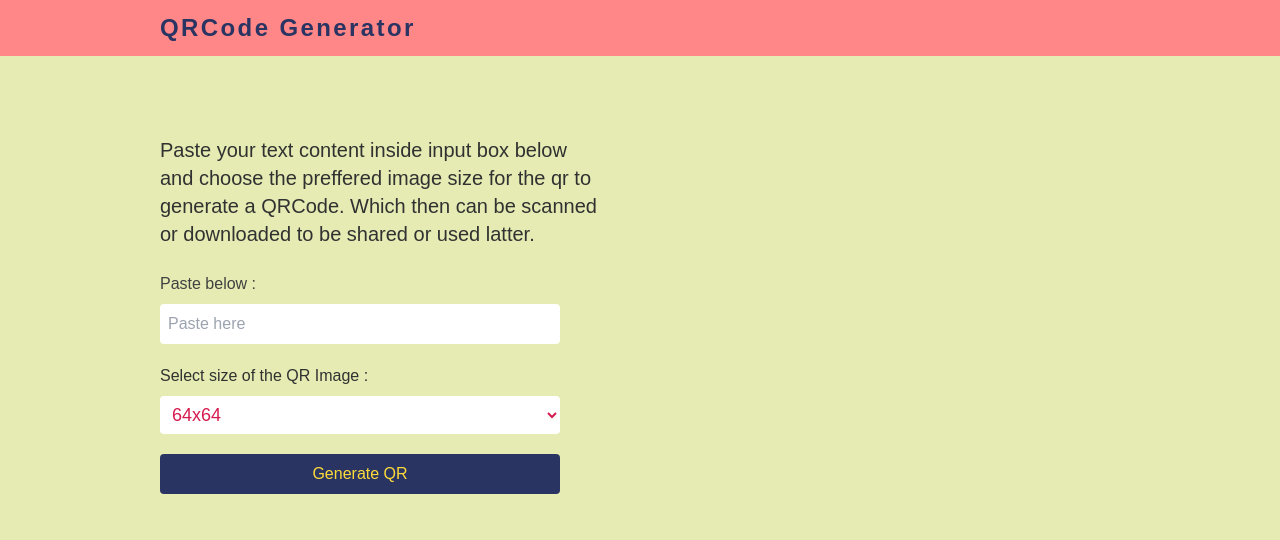
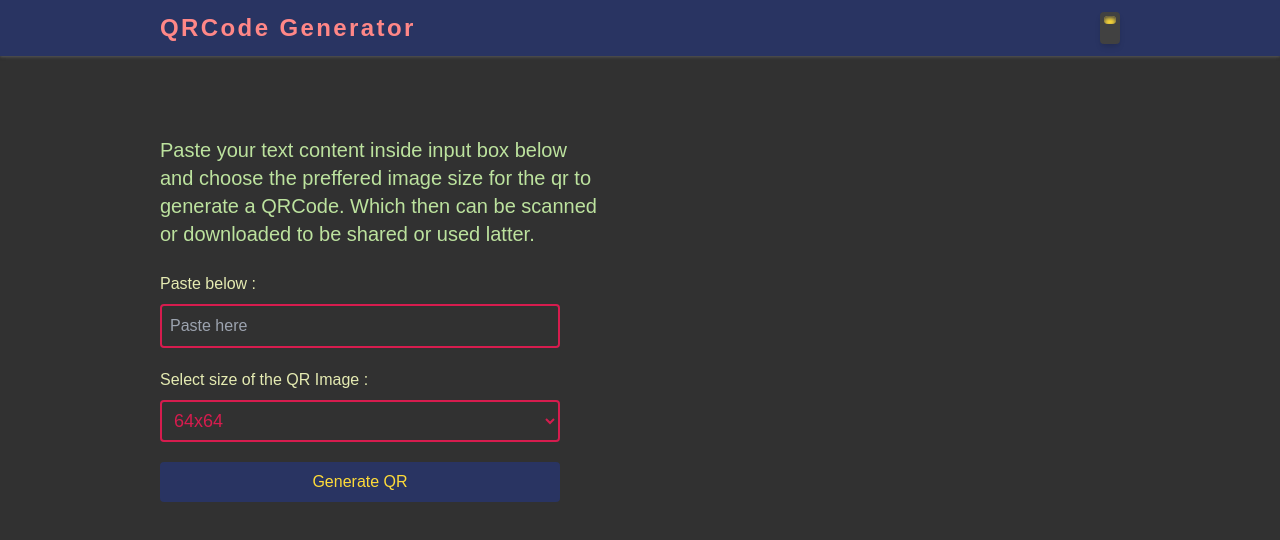
Before and after one commit to vickyions/qrcode-generator, a plain HTML site: page src/index.html in a window 1280 px wide. Drawn offline with nearby package versions, Linux system fonts and the light colour scheme; a web font is replaced by a local one.

Commit message:
added theme toggling using darkMode: 'class' of tailwindcss

```diff
--- a/src/index.html
+++ b/src/index.html
@@ -1,5 +1,5 @@
 <!DOCTYPE html>
-<html lang="en">
+<html lang="en" class="dark">
     <head>
         <meta charset="UTF-8" />
         <meta http-equiv="X-UA-Compatible" content="IE=edge" />
@@ -33,6 +33,7 @@
         <script src="https://cdn.tailwindcss.com"></script>
         <script>
             tailwind.config = {
+                darkMode: "class",
                 theme: {
                     extend: {
                         colors: {
@@ -63,24 +64,39 @@
             referrerpolicy="no-referrer"
         ></script>
         <script type="text/javascript" src="./js/index.js" defer></script>
+        <style>
+            * {
+                @apply transition-all duration-500 ease-in;
+            }
+        </style>
         <title>QR Generater</title>
     </head>
-    <body class="bg-green-200">
-        <header class="bg-peach-600 py-3">
-            <nav class="max-w-5xl mx-auto px-8">
-                <a href="."
+    <body class="bg-green-200 dark:bg-grey-600">
+        <header
+            class="bg-peach-600 py-3 dark:bg-navy-400 shadow shadow-grey-600 dark:shadow-grey-200"
+        >
+            <nav
+                class="max-w-5xl mx-auto px-8 flex justify-between items-center"
+            >
+                <a href="." tabindex="-1"
                     ><h1
-                        class="text-2xl font-bold tracking-widest text-navy-400"
+                        class="text-2xl font-bold tracking-widest text-navy-400 dark:text-peach-600"
                     >
                         QRCode Generator
                     </h1></a
                 >
+                <div
+                    class="w-5 h-8 p-1 shadow-md rounded bg-yellow-200 dark:bg-grey-400 flex flex-col justify-end dark:justify-start cursor-pointer"
+                    id="toggle-theme"
+                >
+                    <div
+                        class="w-3 h-2 bg-grey-400 shadow-inner shadow-yellow-200 rounded dark:bg-yellow-200 dark:shadow-grey-400 transition-all duration-500 ease-linear"
+                    ></div>
+                </div>
             </nav>
         </header>
-        <main class="max-w-5xl mx-auto text-grey-600">
-            <section
-                class="mt-20 px-8 md:flex md:justify-between md:gap-5"
-            >
+        <main class="max-w-5xl mx-auto text-grey-600 dark:text-green-600">
+            <section class="mt-20 px-8 md:flex md:justify-between md:gap-5">
                 <div>
                     <p
                         class="text-lg max-w-[50ch] text-center md:max-w-[40ch] mb-6 mx-auto md:mx-0 md:text-xl md:text-left"
@@ -94,11 +110,11 @@
                         <div>
                             <label
                                 for="text-content"
-                                class="block pb-2 text-grey-400"
+                                class="block pb-2 text-grey-400 dark:text-green-200"
                                 >Paste below :</label
                             >
                             <input
-                                class="p-2 rounded w-full max-w-[400px] text-red-400"
+                                class="p-2 rounded w-full max-w-[400px] text-red-400 dark:border-2 dark:border-red-400 dark:bg-transparent focus:outline focus:outline-offset-3"
                                 type="text"
                                 name="text-content"
                                 id="text-content"
@@ -108,20 +124,18 @@
                         </div>
                         <div>
                             <label
-                                for="text-content text-grey-400"
-                                class="block pb-2 pt-5"
+                                for="text-content"
+                                class="block pb-2 pt-5 text-grey-400 dark:text-green-200"
                                 >Select size of the QR Image :</label
                             >
                             <select
                                 name="qr-size"
                                 id="qr-size"
                                 required
-                                class="max-w-[400px] w-full p-2 text-lg rounded bg-white text-red-400"
+                                class="max-w-[400px] w-full p-2 text-lg rounded bg-white text-red-400 dark:bg-grey-600 dark:border-2 dark:border-red-400 focus:outline focue:outline-offset-3"
                             >
                                 <option value="64">64x64</option>
-                                <option value="100">
-                                    100x100
-                                </option>
+                                <option value="100">100x100</option>
                                 <option value="200" default>200x200</option>
                                 <option value="300">300x300</option>
                                 <option value="400">400x400</option>
@@ -132,14 +146,20 @@
                         <button
                             id="qr-gen"
                             type="button"
-                            class="px-8 py-2 mt-5 w-full w-max-[400px] rounded bg-navy-400 text-yellow-200 cursor-pointer hover:text-green-600 hover:shadow-md hover:shadow-grey-200"
+                            class="px-8 py-2 mt-5 w-full w-max-[400px] rounded bg-navy-400 text-yellow-200 cursor-pointer hover:text-green-600 hover:shadow-md hover:shadow-grey-200 focus:outline focus:outline-offset-3"
                         >
                             Generate QR
                         </button>
                     </form>
                 </div>
-                <div id="generated" class="flex-col justify-start gap-5 items-center my-10 md:my-0">
-                    <div id="qr-image" class="flex justify-center items-center m-2"></div>
+                <div
+                    id="generated"
+                    class="flex-col justify-start gap-5 items-center my-10 md:my-0"
+                >
+                    <div
+                        id="qr-image"
+                        class="flex justify-center items-center m-2"
+                    ></div>
                 </div>
             </section>
         </main>
--- a/src/js/index.js
+++ b/src/js/index.js
@@ -1,3 +1,10 @@
+//theme setting
+const root = document.documentElement; //root node
+const tglBtn = document.getElementById("toggle-theme");
+tglBtn.addEventListener("click", () => {
+    root.classList.toggle("dark");
+});
+////
 
 const qrImageContainer = document.getElementById("qr-image");
 const generated = document.getElementById("generated");
@@ -8,8 +15,8 @@ const selectBox = document.getElementById("qr-size");
 
 const downBtn = document.createElement("a");
 downBtn.innerText = "Download QR";
-downBtn.classList = "px-8 py-2 mt-10 max-w-[400px] rounded bg-red-400 text-yellow-200 cursor-pointer hover:text-green-600 hover:shadow-md hover:shadow-grey-200 block text-center mx-auto md:mb-10"
-
+downBtn.classList =
+    "px-8 py-2 mt-10 max-w-[400px] rounded bg-red-400 text-yellow-200 cursor-pointer hover:text-green-600 hover:shadow-md hover:shadow-grey-200 block text-center mx-auto md:mb-10 focus:outline focus:outline-3";
 
 const generateQr = (text, size) => {
     console.log(text);
@@ -21,20 +28,20 @@ const generateQr = (text, size) => {
         colorLight: "#ffffff",
         correctLevel: QRCode.CorrectLevel.H,
     });
-}
+};
 
 const clearGenerated = () => {
     qrImageContainer.innerHTML = "";
     downBtn.remove();
-}
+};
 
 const displayDownBtn = () => {
     const downLink = qrImageContainer.querySelector("img").src;
     console.log(downLink);
     downBtn.href = downLink;
-    downBtn.download = 'qrcode';
+    downBtn.download = "qrcode";
     generated.appendChild(downBtn);
-}
+};
 
 const handleGenQr = () => {
     //clear previous qr
@@ -42,11 +49,11 @@ const handleGenQr = () => {
     //gen new qr
     const inputText = inputBox.value;
     const qrSize = Number(selectBox.value);
-    if(inputText !== "" && qrSize !== isNaN(qrSize)) {
-       generateQr(inputText, qrSize);
+    if (inputText !== "" && qrSize !== isNaN(qrSize)) {
+        generateQr(inputText, qrSize);
     }
     //display download anchor
     setTimeout(displayDownBtn, 50); //waiting 50ms otherwise it doesnt exist in dom
-}
+};
 
 qrGenBtn.addEventListener("click", handleGenQr);
```
